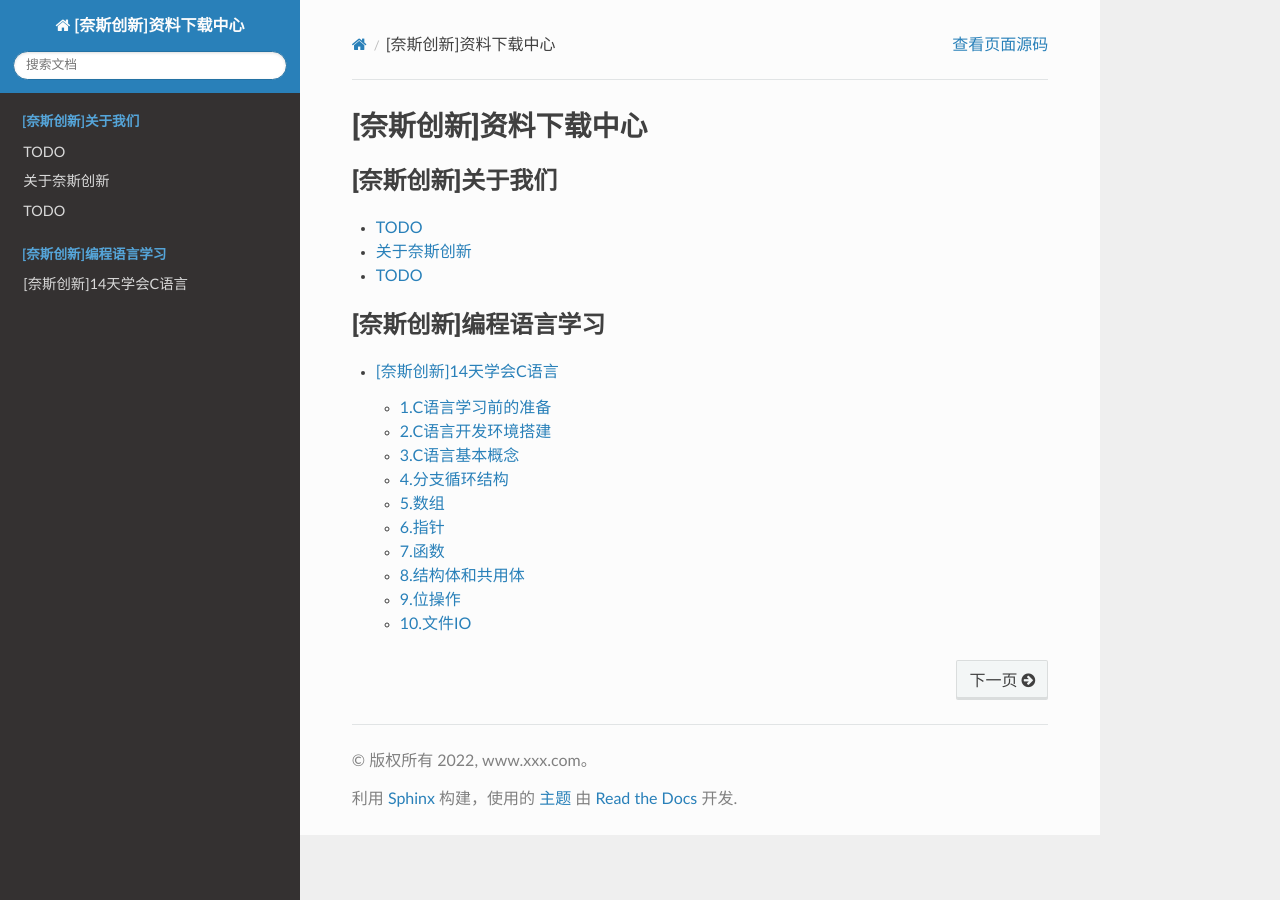
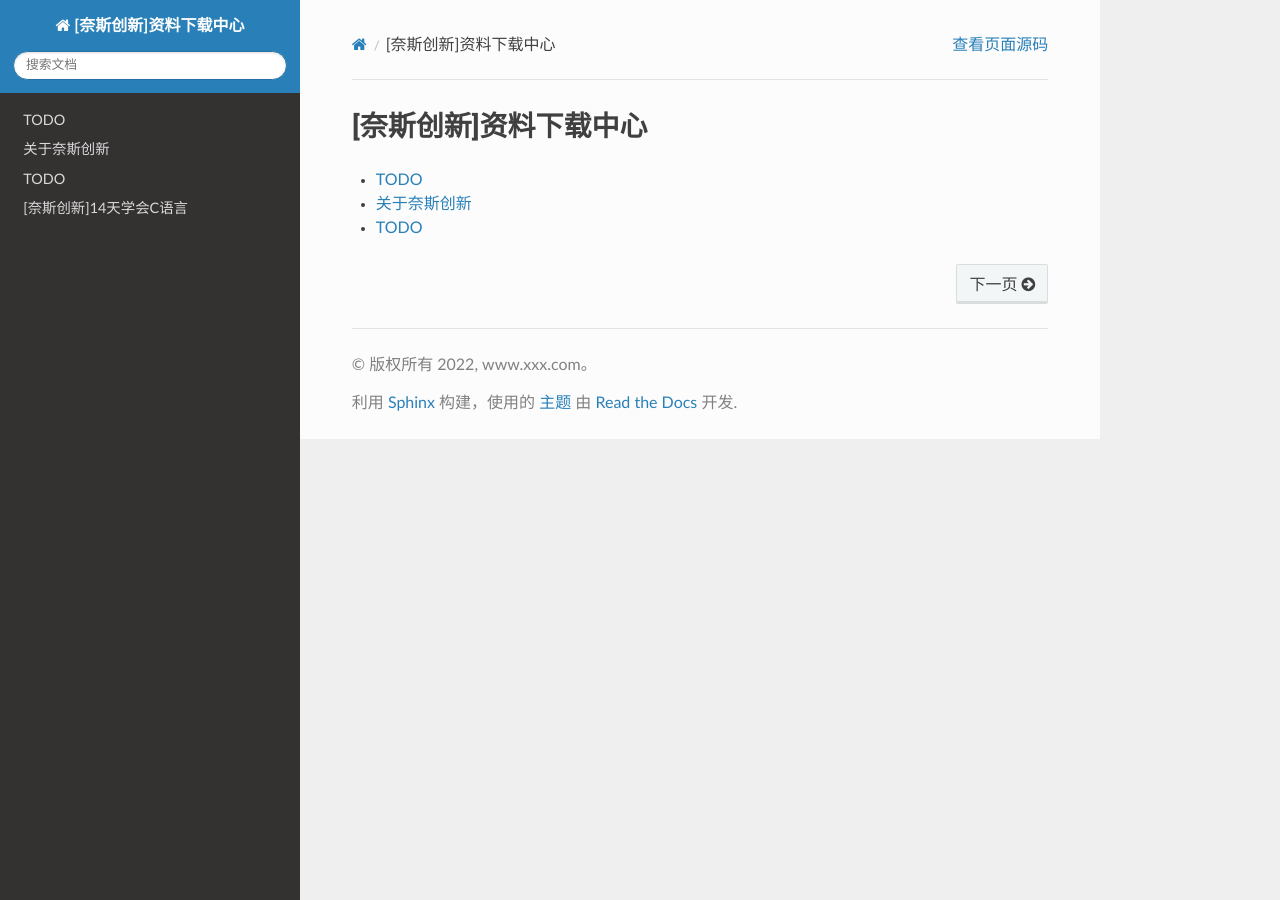
Before and after one commit to hello-liang-tao/naisicx_docs, a Sphinx documentation site: the page built from docs/index.rst, in a window 1280 px wide. Built offline with Sphinx 7.4.7 and the Read the Docs theme 2.0.0, drawn with Linux system fonts in a browser that asks for light colours.

Commit message:
调整目录结构

```diff
--- a/docs/index.rst
+++ b/docs/index.rst
@@ -3,7 +3,6 @@
 
 .. toctree::
    :maxdepth: 2
-   :caption: [奈斯创新]关于我们
 
    README
    about_us
@@ -11,6 +10,6 @@
 
 .. toctree::
    :maxdepth: 2
-   :caption: [奈斯创新]编程语言学习
+   :hidden:
 
    programming_language_tutorial/c_programming/index
```
